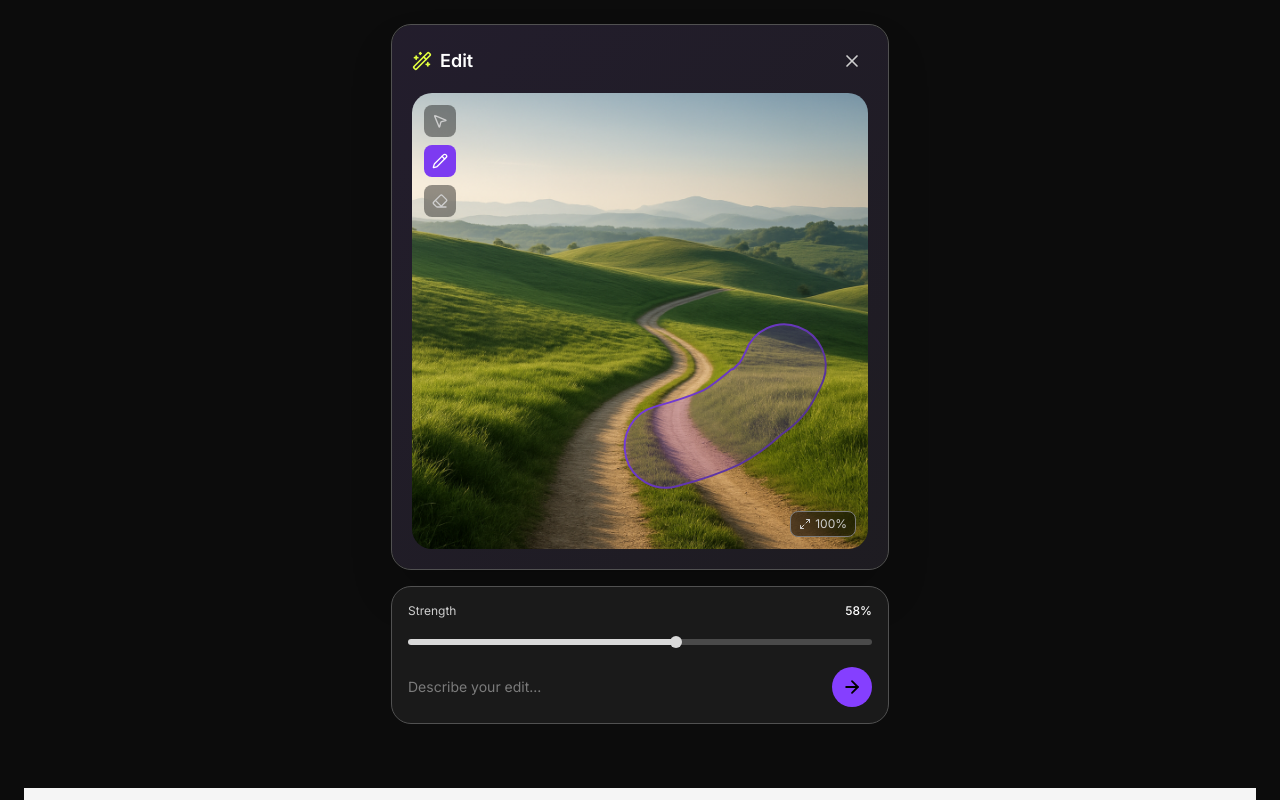
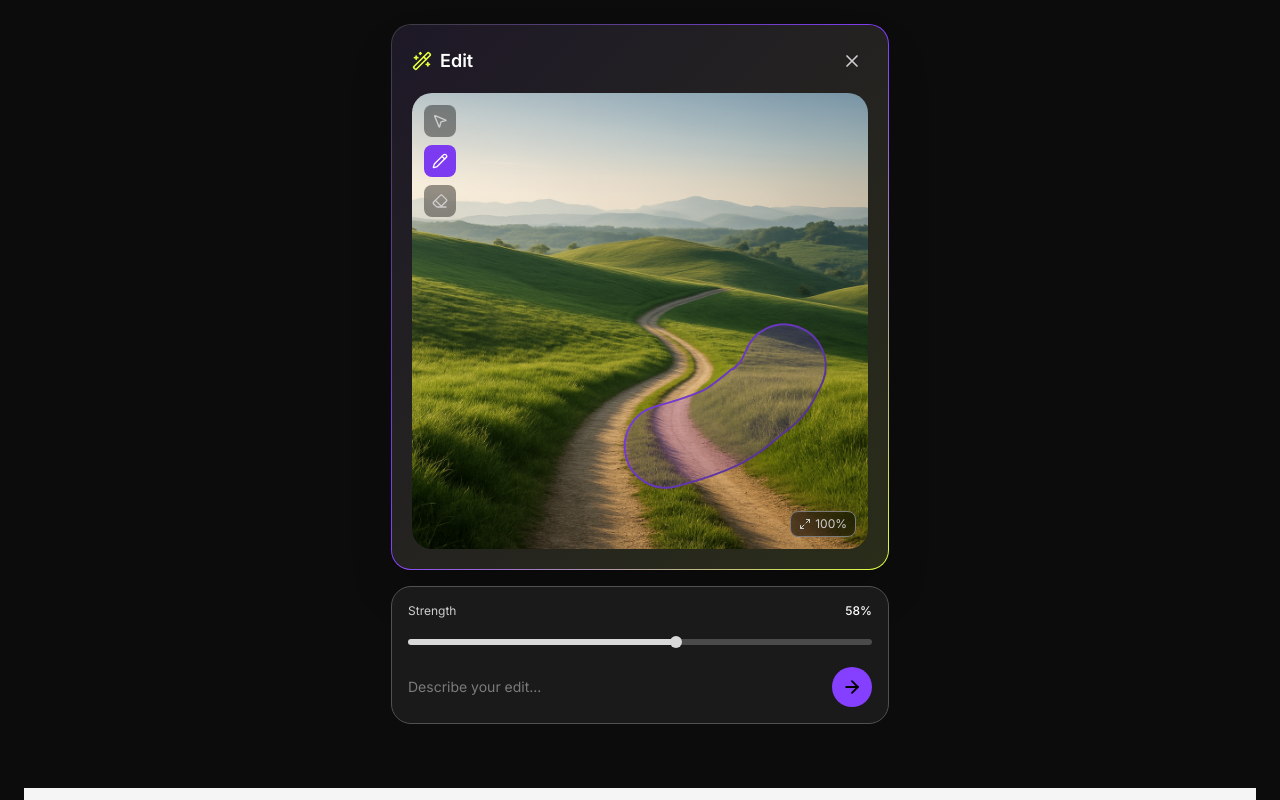
Before and after one commit to pedroburneiko/BS, a Next.js app: page / in a window 1280 px wide. Shown: the top 800 px of the page. Built offline with nearby package versions, Linux system fonts and the light colour scheme.

Commit message:
feat: update image editor gradient and border styles

```diff
--- a/components/image-editor.tsx
+++ b/components/image-editor.tsx
@@ -26,14 +26,20 @@ export function ImageEditor() {
   return (
     <div className="flex w-full max-w-[498px] flex-col gap-4">
       {/* Main editor card */}
-      <div className="relative overflow-hidden rounded-[20px] border border-[#515151] bg-[#1F1F1F]/80 p-5 shadow-2xl backdrop-blur-[10px]">
-        {/* gradient accent border glow */}
+      <div
+        className="relative overflow-hidden rounded-[20px] border border-transparent p-5 shadow-2xl backdrop-blur-[10px]"
+        style={{
+          background:
+            "linear-gradient(#151515, #151515) padding-box, linear-gradient(135deg, rgba(255,255,255,0.2) 0%, #853FFF 50%, #E2FF3F 100%) border-box",
+        }}
+      >
+        {/* subtle gradient fill overlay (purple 8% + green 10%) */}
         <div
           aria-hidden
-          className="pointer-events-none absolute inset-0 rounded-[20px] opacity-[0.08]"
+          className="pointer-events-none absolute inset-0 rounded-[20px]"
           style={{
             backgroundImage:
-              "linear-gradient(135deg, #853FFF 0%, #472F71 100%)",
+              "linear-gradient(135deg, rgba(133,63,255,0.08) 0%, rgba(226,255,63,0.10) 100%)",
           }}
         />
 
```
